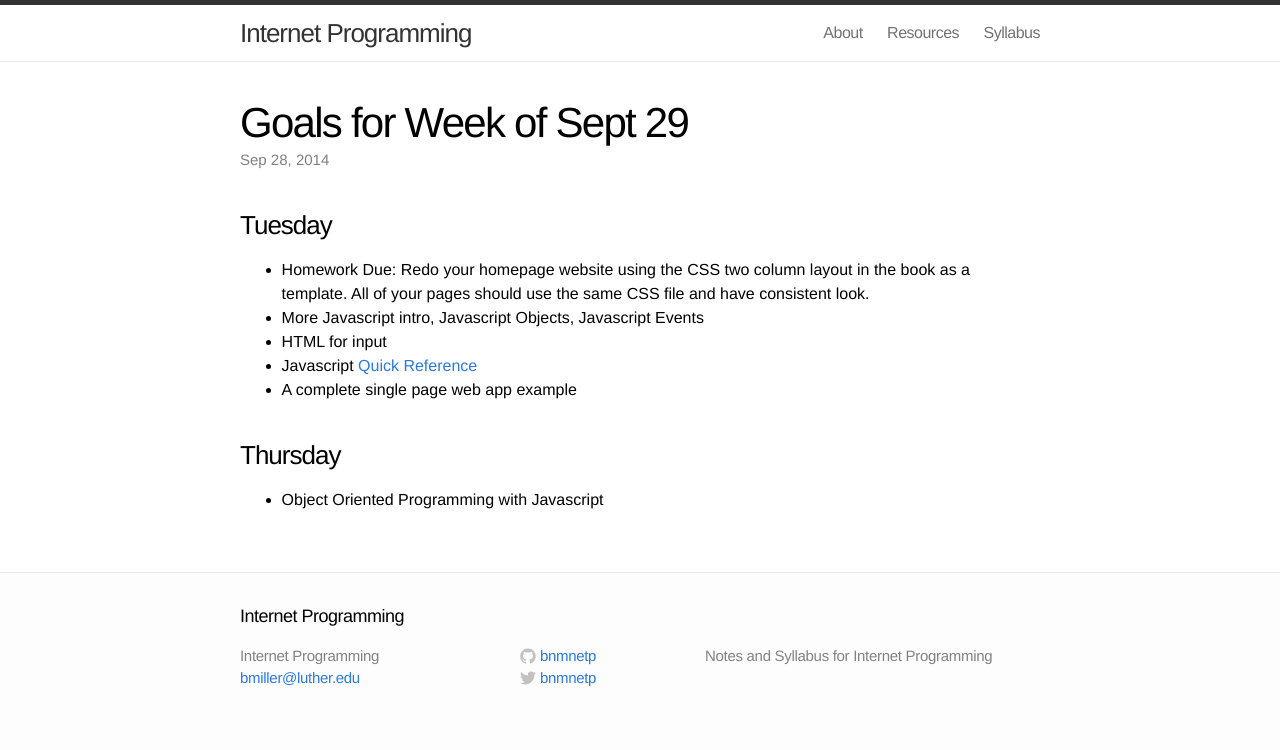
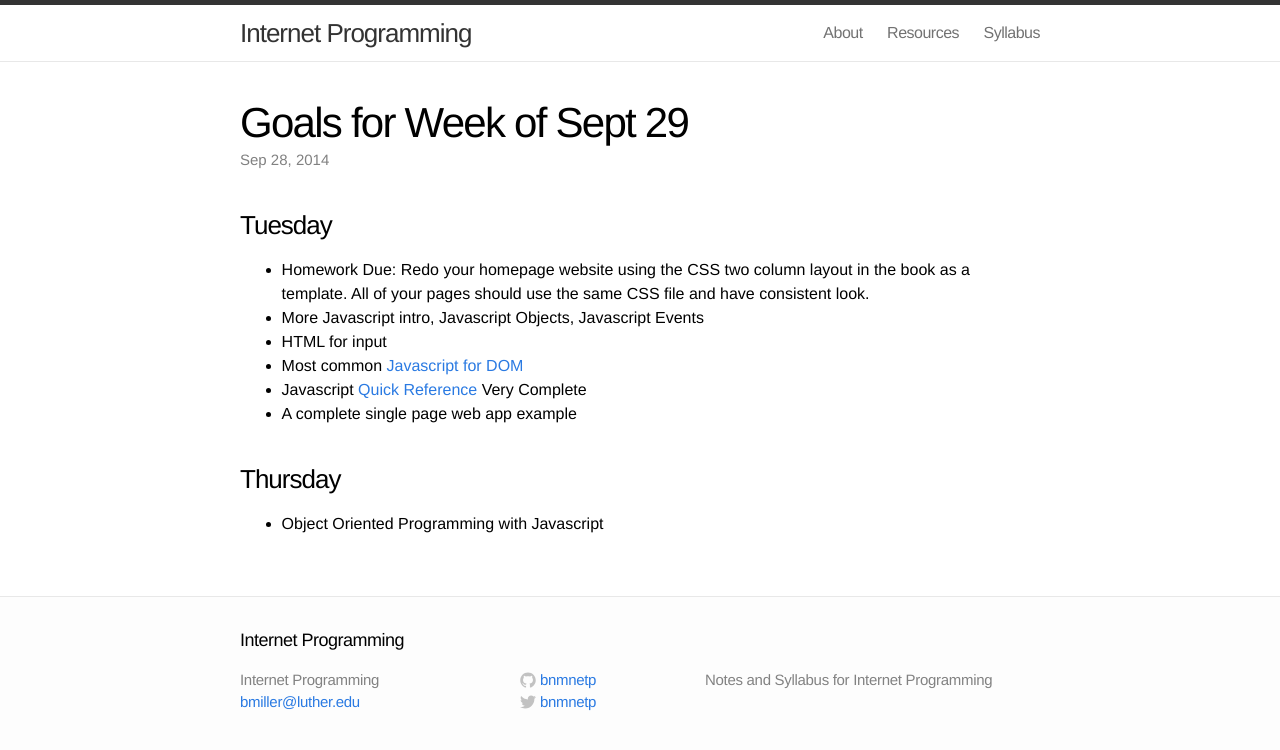
Before and after one commit to bnmnetp/CS365, a Jekyll site: the page built from _posts/2014-09-28-Goals-for-Week-of-Sept-29.markdown, in a window 1280 px wide. Shown: the top 750 px of the page. Built offline with Jekyll 4.4.1, drawn with Linux system fonts in a browser that asks for light colours.

Commit message:
add short qr

```diff
--- a/_posts/2014-09-28-Goals-for-Week-of-Sept-29.markdown
+++ b/_posts/2014-09-28-Goals-for-Week-of-Sept-29.markdown
@@ -11,7 +11,8 @@ categories:
 
 * More Javascript intro, Javascript Objects, Javascript Events
 * HTML for input
-* Javascript [Quick Reference](http://www.dannyg.com/dl/JSB6RefBooklet.pdf)
+* Most common [Javascript for DOM](http://christianheilmann.com/stuff/JavaScript-DOM-Cheatsheet.pdf)
+* Javascript [Quick Reference](http://www.dannyg.com/dl/JSB6RefBooklet.pdf) Very Complete
 * A complete single page web app example
 
 ### Thursday
```
